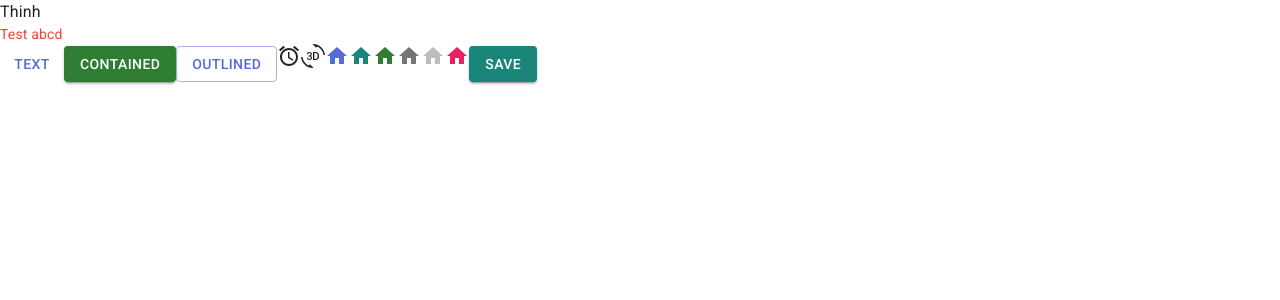
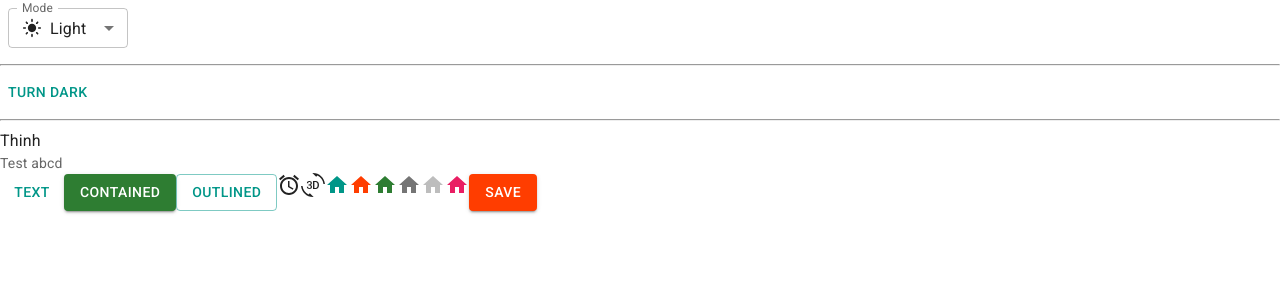
Before and after one commit to NgocThinh2004/Trello-web, a React (Vite) app: page / in a window 1280 px wide. Shown: the top 300 px of the page. Built offline with nearby package versions, Linux system fonts and the light colour scheme.

Commit message:
Add dark/light mode theme switching functionality

```diff
--- a/src/App.jsx
+++ b/src/App.jsx
@@ -4,9 +4,72 @@
 import { pink } from '@mui/material/colors'
 import HomeIcon from '@mui/icons-material/Home'
 import Typography from '@mui/material/Typography'
+import { useColorScheme } from '@mui/material/styles'
+
+import InputLabel from '@mui/material/InputLabel'
+import MenuItem from '@mui/material/MenuItem'
+import FormControl from '@mui/material/FormControl'
+import Select from '@mui/material/Select'
+import Box from '@mui/material/Box'
+import LightModeIcon from '@mui/icons-material/LightMode'
+import DarkModeOutlinedIcon from '@mui/icons-material/DarkModeOutlined'
+import SettingsBrightnessIcon from '@mui/icons-material/SettingsBrightness'
+
+function ModeSelect() {
+  const { mode, setMode } = useColorScheme()
+  const handleChange = (event) => {
+    const selectedMode = event.target.value
+    setMode(selectedMode)
+  }
+
+  return (
+    <FormControl sx={{ m: 1, minWidth: 120 }} size="small">
+      <InputLabel id="label-select-dark-light-mode">Mode</InputLabel>
+      <Select
+        labelId="label-select-dark-light-mode"
+        id="select-dark-light-mode"
+        value={mode}
+        label="Mode"
+        onChange={handleChange}
+      >
+        <MenuItem value="light">
+          <div style = {{ display: 'flex', alignItems: 'center', gap: '8px' }}>
+            <LightModeIcon fontSize="small"/> Light
+          </div>
+        </MenuItem>
+        <MenuItem value="dark">
+          <Box sx={{ display: 'flex', alignItems: 'center', gap: 1 }}>
+            <DarkModeOutlinedIcon fontSize="small"/> Dark
+          </Box>
+        </MenuItem>
+        <MenuItem value="system">
+          <Box sx={{ display: 'flex', alignItems: 'center', gap: 1 }}>
+            <SettingsBrightnessIcon fontSize="small"/> System
+          </Box>
+        </MenuItem>
+      </Select>
+    </FormControl>
+  )
+}
+function ModeToggle() {
+  const { mode, setMode } = useColorScheme()
+  return (
+    <Button
+      onClick={() => {
+        setMode(mode === 'light' ? 'dark' : 'light')
+      }}
+    >
+      {mode === 'light' ? 'Turn dark' : 'Turn light'}
+    </Button>
+  )
+}
 function App() {
   return (
     <>
+      <ModeSelect />
+      <hr />
+      <ModeToggle/>
+      <hr />
       <div>Thinh</div>
       <Typography variant='body2' color="text.secondary">Test abcd</Typography>
       <Button variant="text">Text</Button>
--- a/src/main.jsx
+++ b/src/main.jsx
@@ -2,14 +2,15 @@
 import ReactDOM from 'react-dom/client'
 import App from './App.jsx'
 import CssBaseline from '@mui/material/CssBaseline'
+import { Experimental_CssVarsProvider as CssVarsProvider } from '@mui/material/styles'
 import { ThemeProvider } from '@mui/material/styles'
 import theme from './theme'
 
 ReactDOM.createRoot(document.getElementById('root')).render(
   <React.StrictMode>
-    <ThemeProvider theme={theme}>
+    <CssVarsProvider theme={theme}>
       <CssBaseline />
       <App />
-    </ThemeProvider>
+    </CssVarsProvider>
   </React.StrictMode>
 )
--- a/src/theme.js
+++ b/src/theme.js
@@ -1,24 +1,24 @@
 import { createTheme } from '@mui/material/styles'
-import { red } from '@mui/material/colors'
+import { experimental_extendTheme as extendTheme} from '@mui/material/styles'
+import { cyan, deepOrange, orange, red, teal } from '@mui/material/colors'
 
 // Create a theme instance.
-const theme = createTheme({
-  cssVariables: true,
-  palette: {
-    mode: 'light', //default is light
-    primary: {
-      main: '#556cd6'
+const theme = extendTheme({
+  colorSchemes: {
+    light: {
+      palette: {
+        primary: teal,
+        secondary: deepOrange
+      }
     },
-    secondary: {
-      main: '#19857b'
-    },
-    error: {
-      main: red.A400
-    },
-    text:{
-      secondary: red[500]
+    dark: {
+      palette: {
+        primary: cyan,
+        secondary: orange
+      }
     }
   }
+  // ...other properties
 })
 
 export default theme
```
